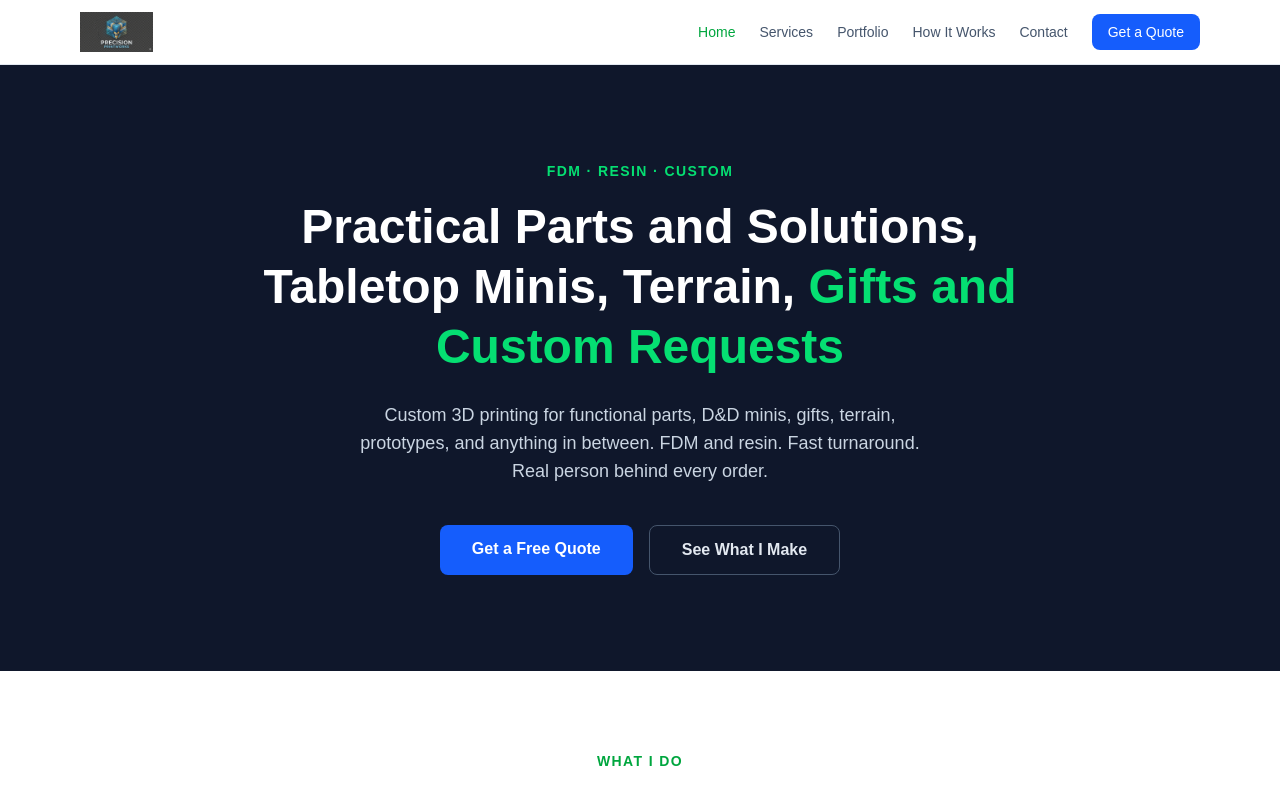
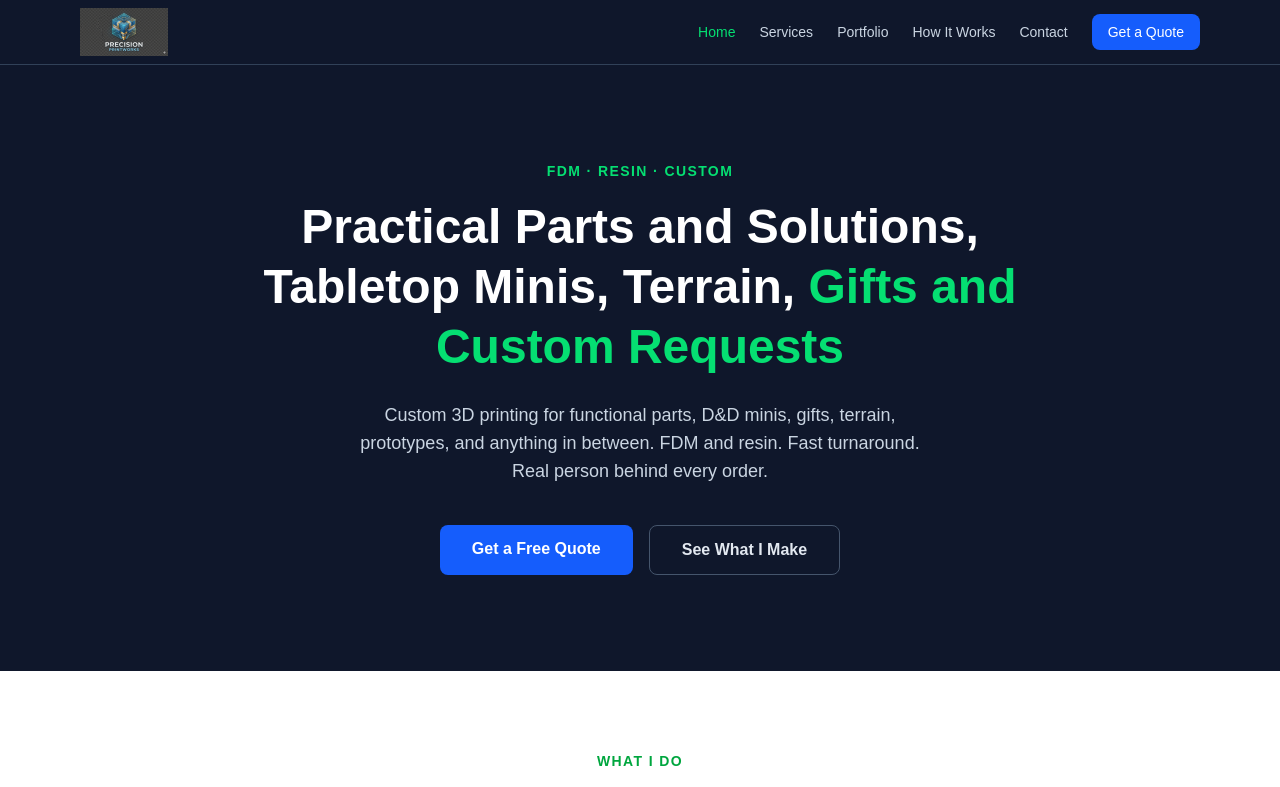
Before and after one commit to gonzoraygunz/precisionprintwork, a Next.js app: page / in a window 1280 px wide. Shown: the top 787 px of the page. Built offline with nearby package versions, Linux system fonts and the light colour scheme.

Commit message:
fix: dark nav so logo renders correctly

```diff
--- a/src/components/Nav.tsx
+++ b/src/components/Nav.tsx
@@ -18,10 +18,10 @@ export default function Nav() {
   const [open, setOpen] = useState(false);
 
   return (
-    <header className="border-b border-slate-200 bg-white sticky top-0 z-50">
+    <header className="border-b border-slate-700 bg-slate-900 sticky top-0 z-50">
       <div className="max-w-6xl mx-auto px-4 h-16 flex items-center justify-between">
         <Link href="/" className="flex items-center">
-          <Image src="/logo.png" alt="Precision Printworks" width={160} height={60} className="h-10 w-auto" priority />
+          <Image src="/logo.png" alt="Precision Printworks" width={200} height={75} className="h-12 w-auto" priority />
         </Link>
 
         {/* Desktop nav */}
@@ -32,8 +32,8 @@ export default function Nav() {
               href={l.href}
               className={
                 pathname === l.href
-                  ? "text-green-600"
-                  : "text-slate-600 hover:text-slate-900 transition-colors"
+                  ? "text-green-400"
+                  : "text-slate-300 hover:text-white transition-colors"
               }
             >
               {l.label}
@@ -49,7 +49,7 @@ export default function Nav() {
 
         {/* Mobile menu toggle */}
         <button
-          className="md:hidden text-slate-600 hover:text-slate-900"
+          className="md:hidden text-slate-300 hover:text-white"
           onClick={() => setOpen(!open)}
           aria-label="Toggle menu"
         >
@@ -67,13 +67,13 @@ export default function Nav() {
 
       {/* Mobile nav */}
       {open && (
-        <nav className="md:hidden border-t border-slate-100 px-4 py-4 flex flex-col gap-4 text-sm font-medium bg-white">
+        <nav className="md:hidden border-t border-slate-700 px-4 py-4 flex flex-col gap-4 text-sm font-medium bg-slate-900">
           {links.map((l) => (
             <Link
               key={l.href}
               href={l.href}
               onClick={() => setOpen(false)}
-              className={pathname === l.href ? "text-green-600" : "text-slate-600"}
+              className={pathname === l.href ? "text-green-400" : "text-slate-300"}
             >
               {l.label}
             </Link>
```
